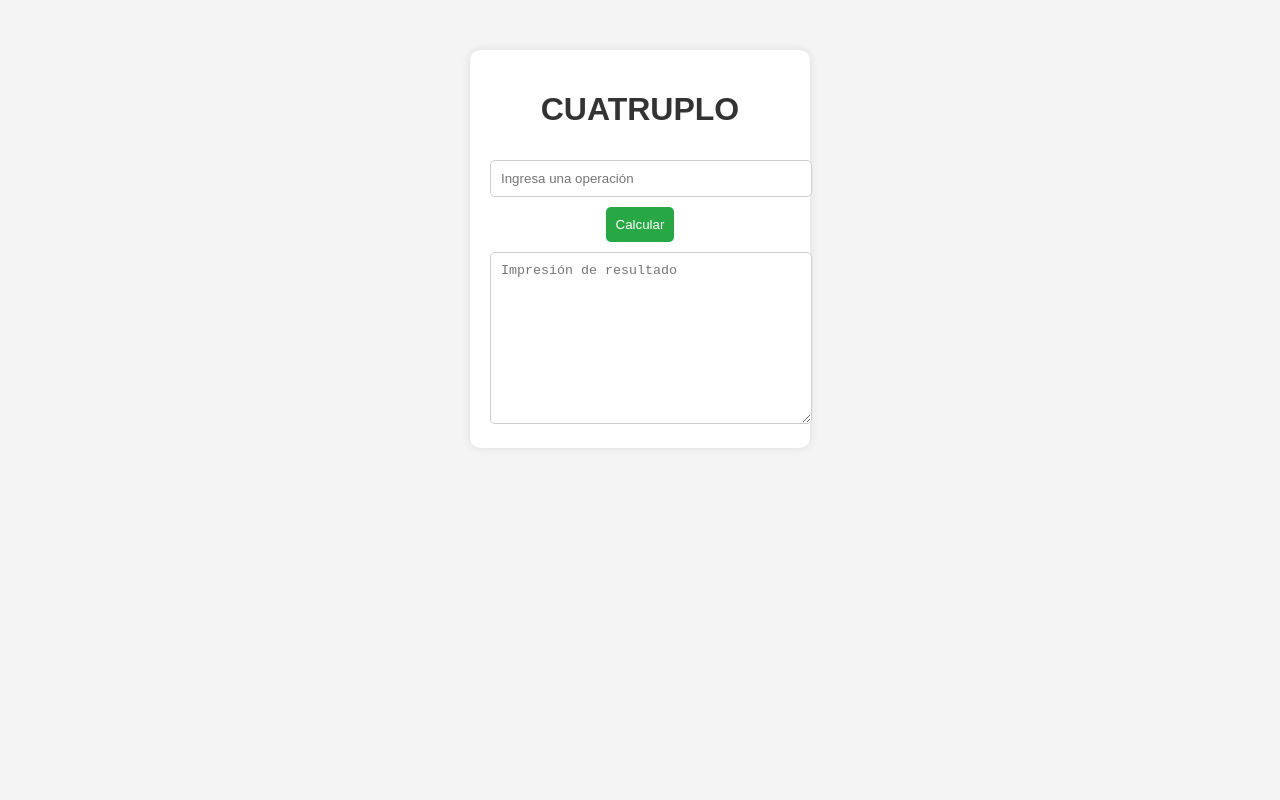
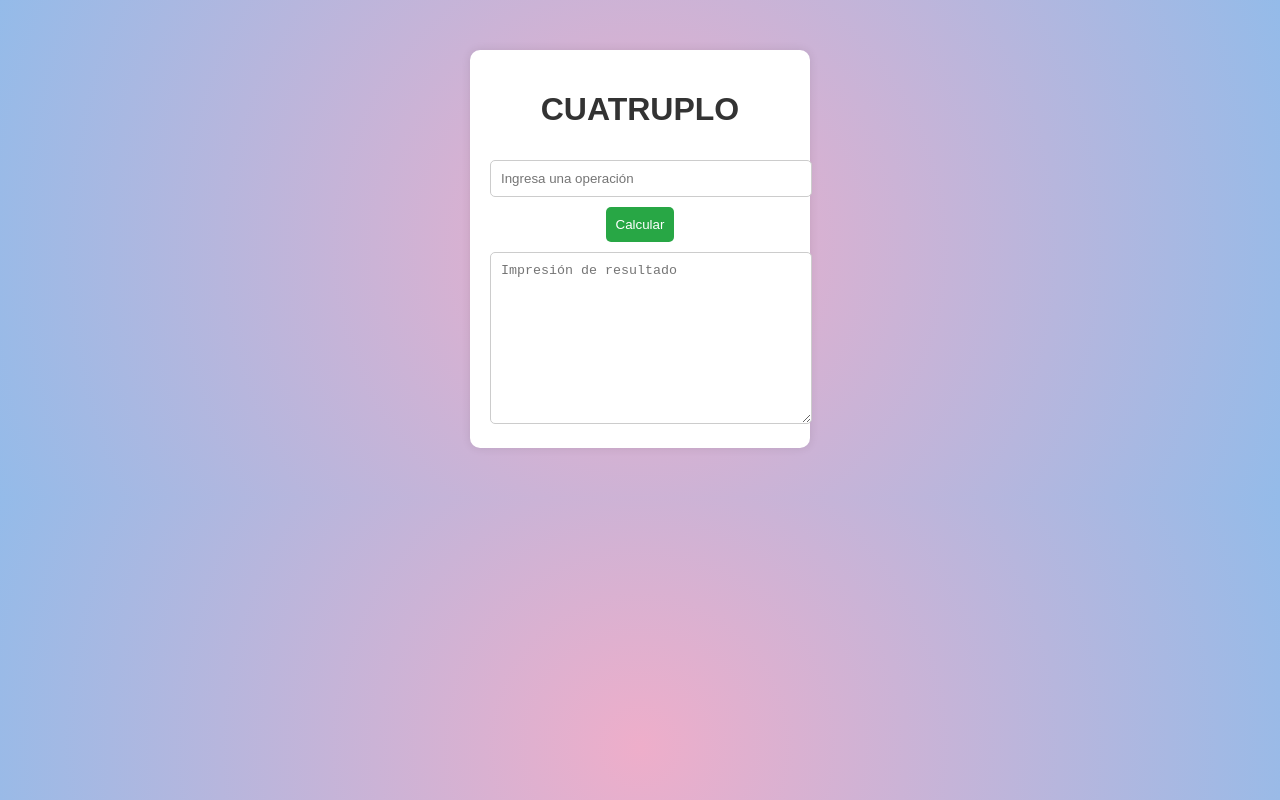
Before and after one commit to Luistorrespuebla/28102024, a plain HTML site: page index.html in a window 1280 px wide. Drawn offline with Linux system fonts and the light colour scheme.

Commit message:
28102024.2

```diff
--- a/style.css
+++ b/style.css
@@ -1,6 +1,7 @@
 body {
     font-family: Arial, sans-serif;
-    background-color: #f4f4f4;
+    background: rgb(238,174,202);
+    background: radial-gradient(circle, rgba(238,174,202,1) 0%, rgba(148,187,233,1) 100%);
     color: #333;
     text-align: center;
 }
```
